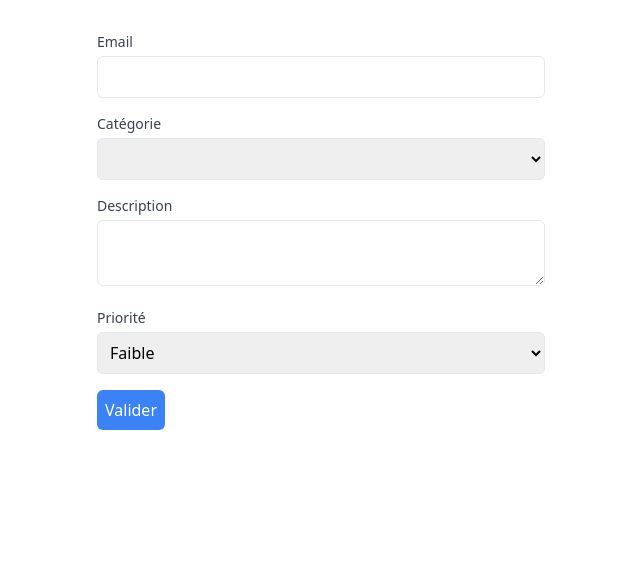
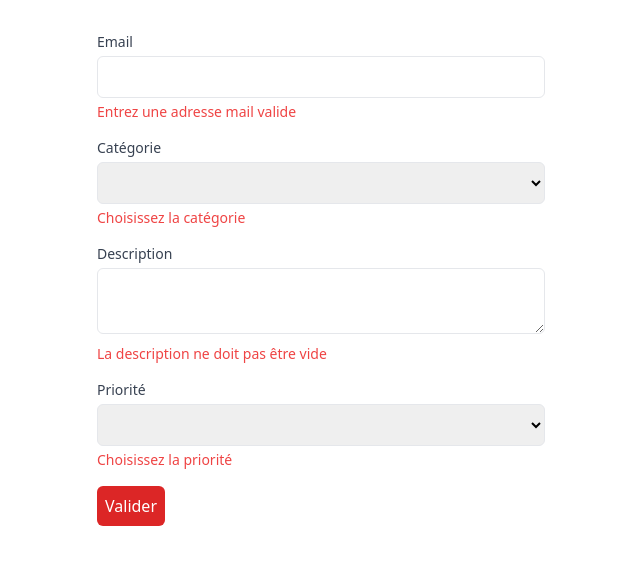
Before and after one commit to Bazajee/ticket_front-back, a Vue app in the folder frontend/: page / in a window 1280 px wide. Shown: the top 564 px of the page, without its empty margins (319-959 px from the left). Built offline with nearby package versions, Linux system fonts and the light colour scheme; the HTML template or start-up script is replaced by a standard one.

Commit message:
commit part 2

```diff
--- a/frontend/src/App.vue
+++ b/frontend/src/App.vue
@@ -1,10 +1,9 @@
 <template>
   <div class="max-w-md mx-auto mt-8">
-     <form @submit.prevent="submitForm">
-
      <!-- Email Input -->
      <label class="block mt-4 text-sm font-medium text-gray-700">Email</label>
      <input v-model="formData.email" type="email" class="mt-1 p-2 border rounded-md w-full" />
+     <div v-if="!isEmailValid" class="text-red-500 text-sm mt-1">Entrez une adresse mail valide</div>
 
      <!-- Category Level Select -->
      <label class="block mt-4 text-sm font-medium text-gray-700">Catégorie</label>
@@ -12,49 +11,53 @@
         <option value="furniture">Mobilier</option>
         <option value="computer">Informatique</option>
         <option value="other">Autre</option>
+     </select>
+     <div v-if="!isCategoryValid" class="text-red-500 text-sm mt-1">Choisissez la catégorie</div>
 
-           <!-- <option v-for="option in OPTIONS" :value="option.value">
-              {{ option.text }}
-           </option> -->
-        </select>
-
-        <!-- Textarea -->
+     <!-- Description Textarea -->
      <label class="block mt-4 text-sm font-medium text-gray-700">Description</label>
      <textarea v-model="formData.description" class="mt-1 p-2 border rounded-md w-full"></textarea>
+     <div v-if="!isDescriptionValid" class="text-red-500 text-sm mt-1">La description ne doit pas être vide</div>
 
-        <!-- Priority Level Select -->
+     <!-- Priority Select -->
      <label class="block mt-4 text-sm font-medium text-gray-700">Priorité</label>
      <select v-model="formData.priority" class="mt-1 p-2 border rounded-md w-full">
         <option value="low">Faible</option>
         <option value="normal">Normale</option>
         <option value="high">Haute</option>
      </select>
+     <div v-if="!isPriorityValid" class="text-red-500 text-sm mt-1">Choisissez la priorité</div>
 
      <!-- Submit Button -->
-        <button type="submit" class="mt-4 p-2 bg-blue-500 text-white rounded-md hover:bg-blue-600">
+     <button @click="submitForm" :disabled="!isFormValid" class="mt-4 p-2 text-white rounded-md hover:valid:bg-blue-600 bg-blue-500 disabled:bg-red-600">
         Valider
      </button>
-     </form>
   </div>
 </template>
 
 <script setup>
-import { ref } from 'vue'
+import { ref, computed } from 'vue'
 
 const formData = ref({
    email: null,
    category: null,
    description: null,
-   priority: 'low',
+   priority: null,
 })
-
-// const OPTIONS = [
-//    { value: 'furniture', text: 'Mobilier'},
-//    { value: 'computer', text: 'Informatique'},
-//    { value: 'other', text: 'Autre'},
-// ]
 
 const submitForm = () => {
    console.log('Form submitted with data:', formData.value)
 }
+
+const isEmailValid = computed(() => {
+   if (!formData.value) return false
+   const emailRegex = /^[^\s@]+@[^\s@]+\.[^\s@]+$/
+   return emailRegex.test(formData.value.email)
+})
+const isCategoryValid = computed(() => !!formData.value.category)
+const isDescriptionValid = computed(() => formData.value.description && formData.value.description.length > 0)
+const isPriorityValid = computed(() => !!formData.value.priority)
+
+const isFormValid = computed(() => isEmailValid.value && isCategoryValid.value && isDescriptionValid.value && isPriorityValid.value)
+
 </script>
```
Lines whose indentation alone changed are shown as unchanged.
